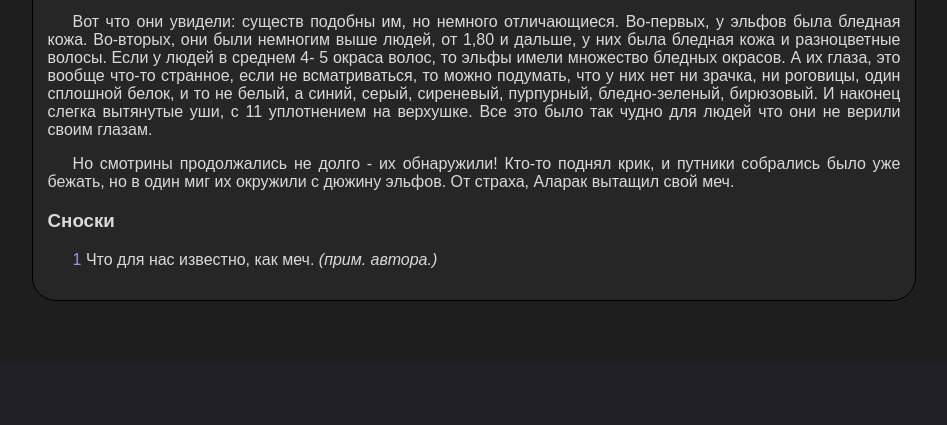
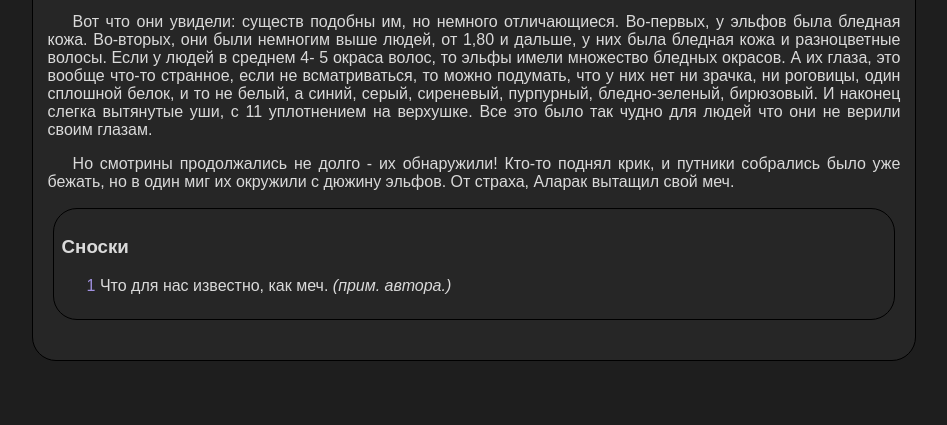
Before and after one commit to stark-kast/im-is-kast.github.io, a PHP site: page /worlds/heu/first_empir/chapter2.html in a window 1280 px wide. Shown: the part 4584-5009 px from the top of the page, without its empty margins (166-1113 px from the left). Before the commit the page ends 4885 px from the top, so only its background shows below. Run offline with PHP 8.4, Linux system fonts and the light colour scheme.

Commit message:
Update style.css

```diff
--- a/style.css
+++ b/style.css
@@ -32,6 +32,12 @@ div.content {
 	border: 1px solid black;		/* Толщина, тип и цвет рамки */
 	margin: 1% 15% 5% 15%;			/* Отступ блока */
 	padding: 15px;					/* Отступ текста */
+}
+
+div.footnote {
+	border: 1px solid black;
+	margin: 2% 5px 3% 5px;
+	padding: 8px;
 }
 
 ul.hor {
```
